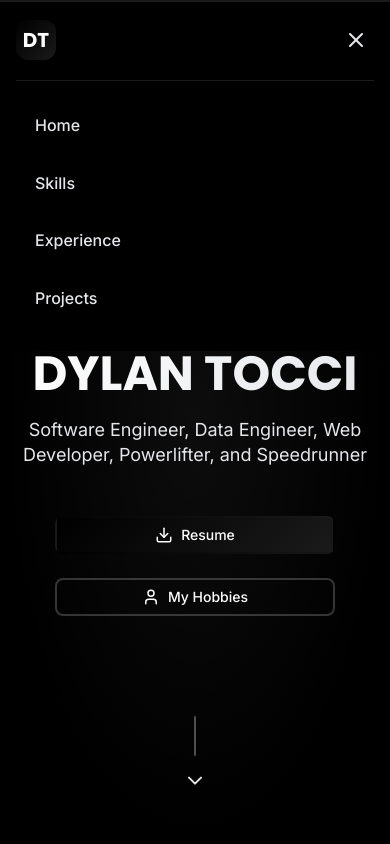
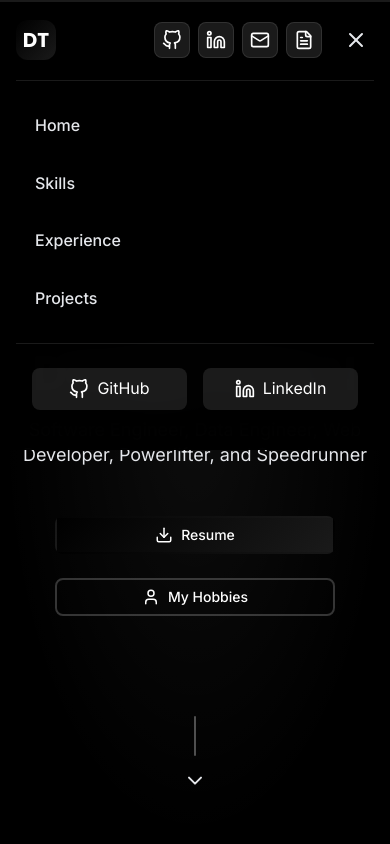
Before and after one commit to Synderis/portfolio_page, a React (Vite) app: page / in a window 390 px wide. Both pictures are taken after a click on the button "Toggle menu". Shown: the top 844 px of the page. Built offline with nearby package versions, Linux system fonts and the light colour scheme.

Commit message:
add contact icons to mobile header

```diff
--- a/src/components/Header.tsx
+++ b/src/components/Header.tsx
@@ -165,6 +165,22 @@ const Header: React.FC<HeaderProps> = () => {
                 {item.label}
               </a>
             ))}
+            <div className="mobile-social-links">
+              {headlineData.contacts.filter(c => c.label === 'GitHub' || c.label === 'LinkedIn').map((contact) => (
+                <motion.a
+                  key={contact.label}
+                  href={contact.href}
+                  className="mobile-social-link"
+                  target="_blank"
+                  rel="noopener noreferrer"
+                  whileHover={{ scale: 1.05 }}
+                  whileTap={{ scale: 0.95 }}
+                >
+                  {getContactIcon(contact.label)}
+                  <span>{contact.label}</span>
+                </motion.a>
+              ))}
+            </div>
           </div>
         </div>
       </div>
--- a/src/css/Header.css
+++ b/src/css/Header.css
@@ -190,6 +190,33 @@
   padding-left: var(--spacing-lg);
 }
 
+.mobile-social-links {
+  display: flex;
+  gap: var(--spacing-md);
+  padding: var(--spacing-lg) var(--spacing-md) var(--spacing-md);
+  border-top: 1px solid rgba(255, 255, 255, 0.1);
+  margin-top: var(--spacing-md);
+}
+
+.mobile-social-link {
+  display: flex;
+  align-items: center;
+  gap: var(--spacing-sm);
+  padding: var(--spacing-sm) var(--spacing-md);
+  border-radius: var(--radius-md);
+  background: rgba(255, 255, 255, 0.1);
+  color: var(--color-white);
+  text-decoration: none;
+  transition: all var(--transition-medium);
+  flex: 1;
+  justify-content: center;
+}
+
+.mobile-social-link:hover {
+  background: var(--gradient-hero);
+  transform: translateY(-2px);
+}
+
 .sr-only {
   position: absolute;
   width: 1px;
@@ -219,7 +246,13 @@
   }
 
   .social-links {
-    display: none;
+    display: flex;
+    gap: var(--spacing-sm);
+  }
+
+  .social-link {
+    width: 36px;
+    height: 36px;
   }
 
   .menu-toggle {
```
